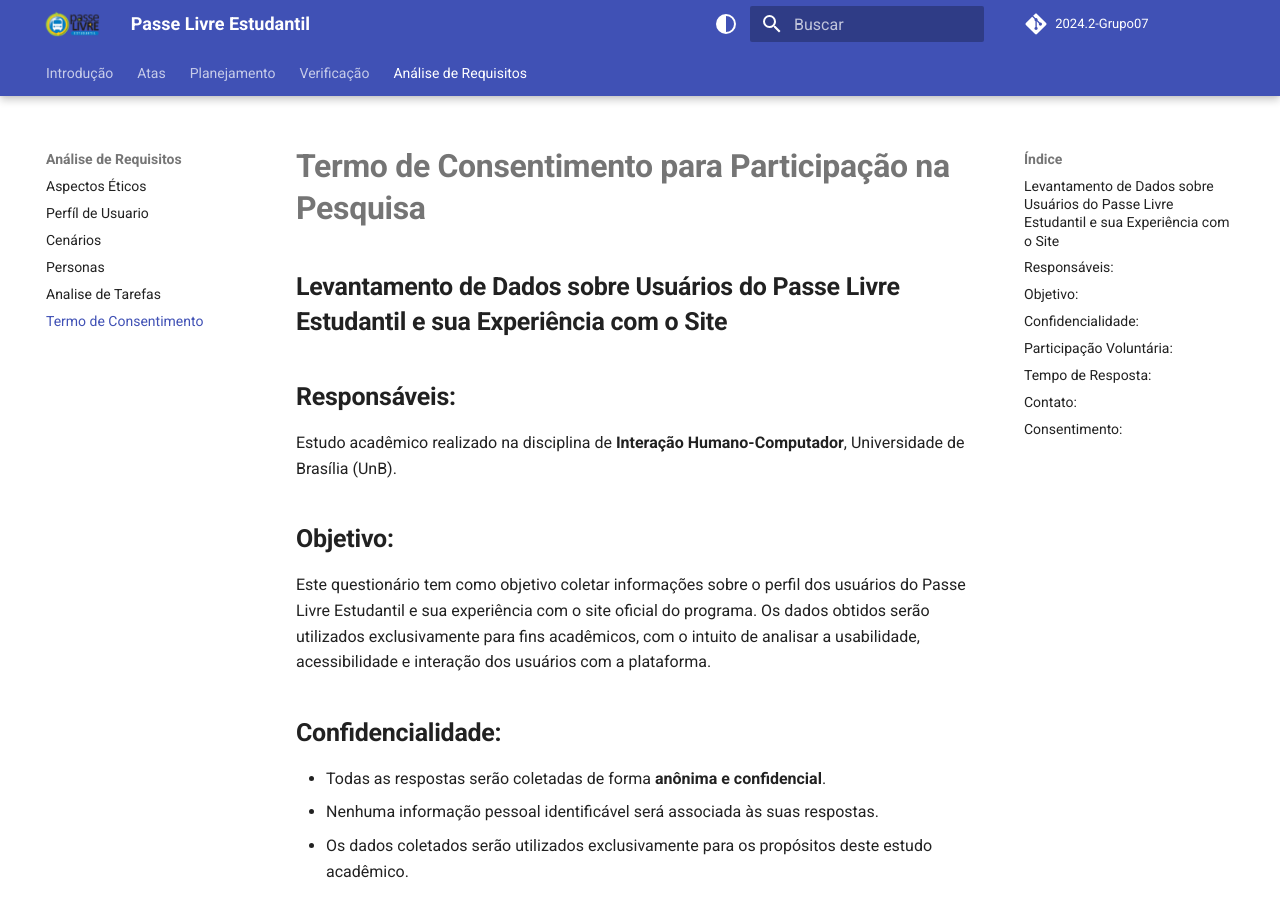
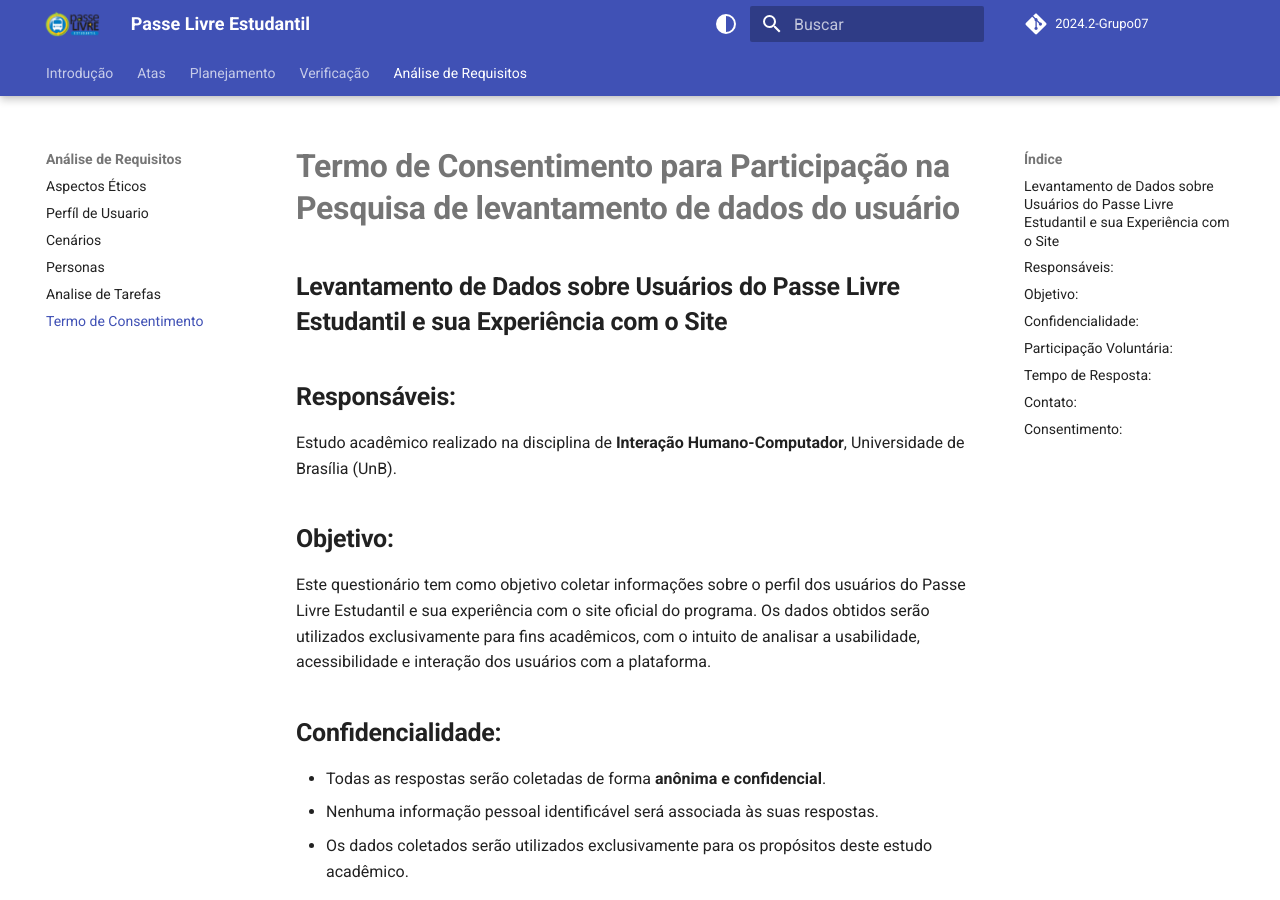
Before and after one commit to Interacao-Humano-Computador/2024.2-PasseLivreEstudantil, an MkDocs documentation site: the page built from docs/analisedeRequsitos/termodeConsentimento.md, in a window 1280 px wide and 900 px high. Built offline with MkDocs 1.6.1 and Material for MkDocs 9.7.7, drawn with Linux system fonts in a browser that asks for light colours; comment, search, counter and statistics services are not loaded; the version menu is left out.

Commit message:
Adicionando pequenas correções de revisão

```diff
--- a/docs/analisedeRequsitos/termodeConsentimento.md
+++ b/docs/analisedeRequsitos/termodeConsentimento.md
@@ -1,4 +1,4 @@
-# **Termo de Consentimento para Participação na Pesquisa**
+# **Termo de Consentimento para Participação na Pesquisa de levantamento de dados do usuário**
 
 ## **Levantamento de Dados sobre Usuários do Passe Livre Estudantil e sua Experiência com o Site**
 
```
Also changed, not shown: docs/analisedeRequsitos/aspectosEticos.md (+1 -1 lines), docs/planejamento/cronograma.md (+1 -1 lines).
